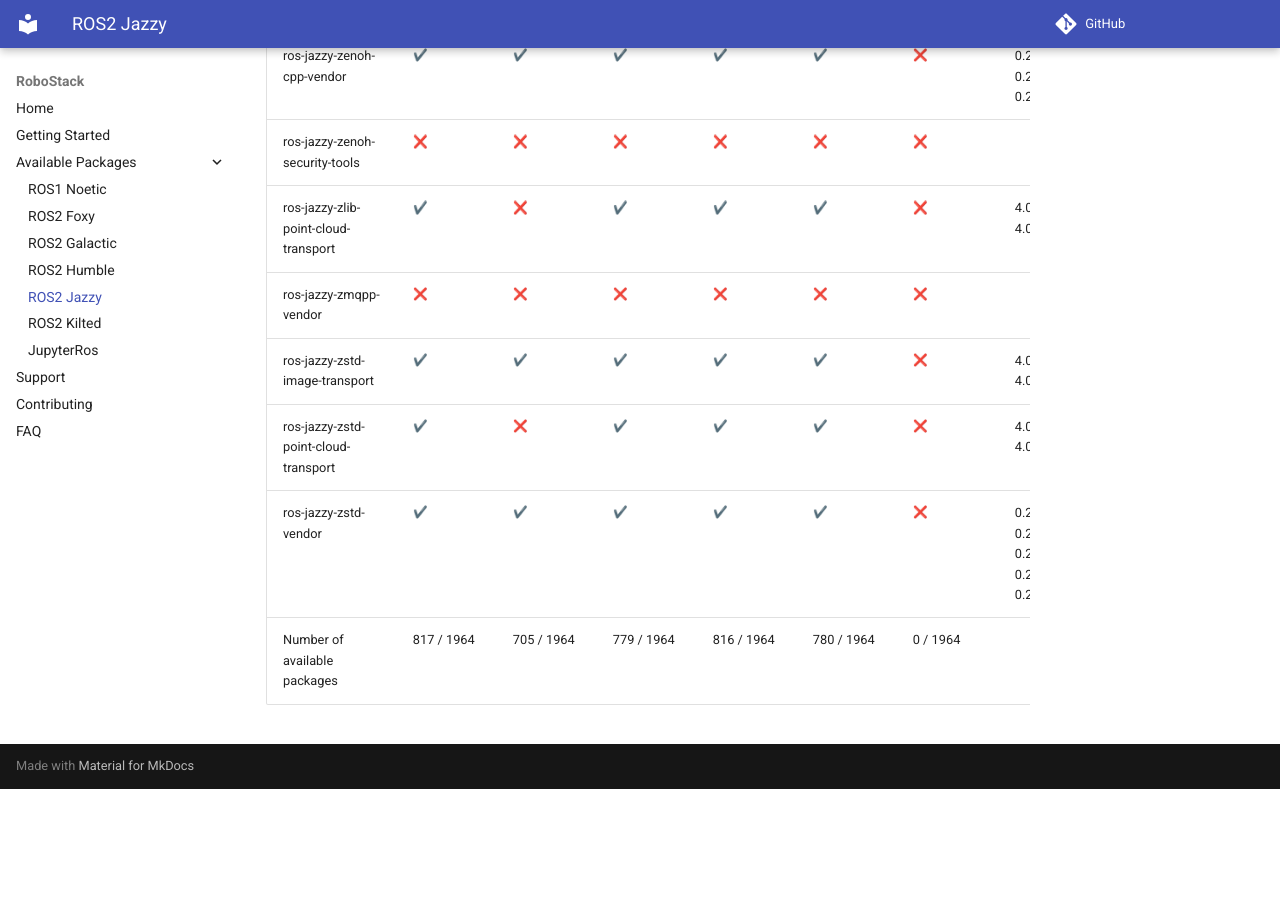
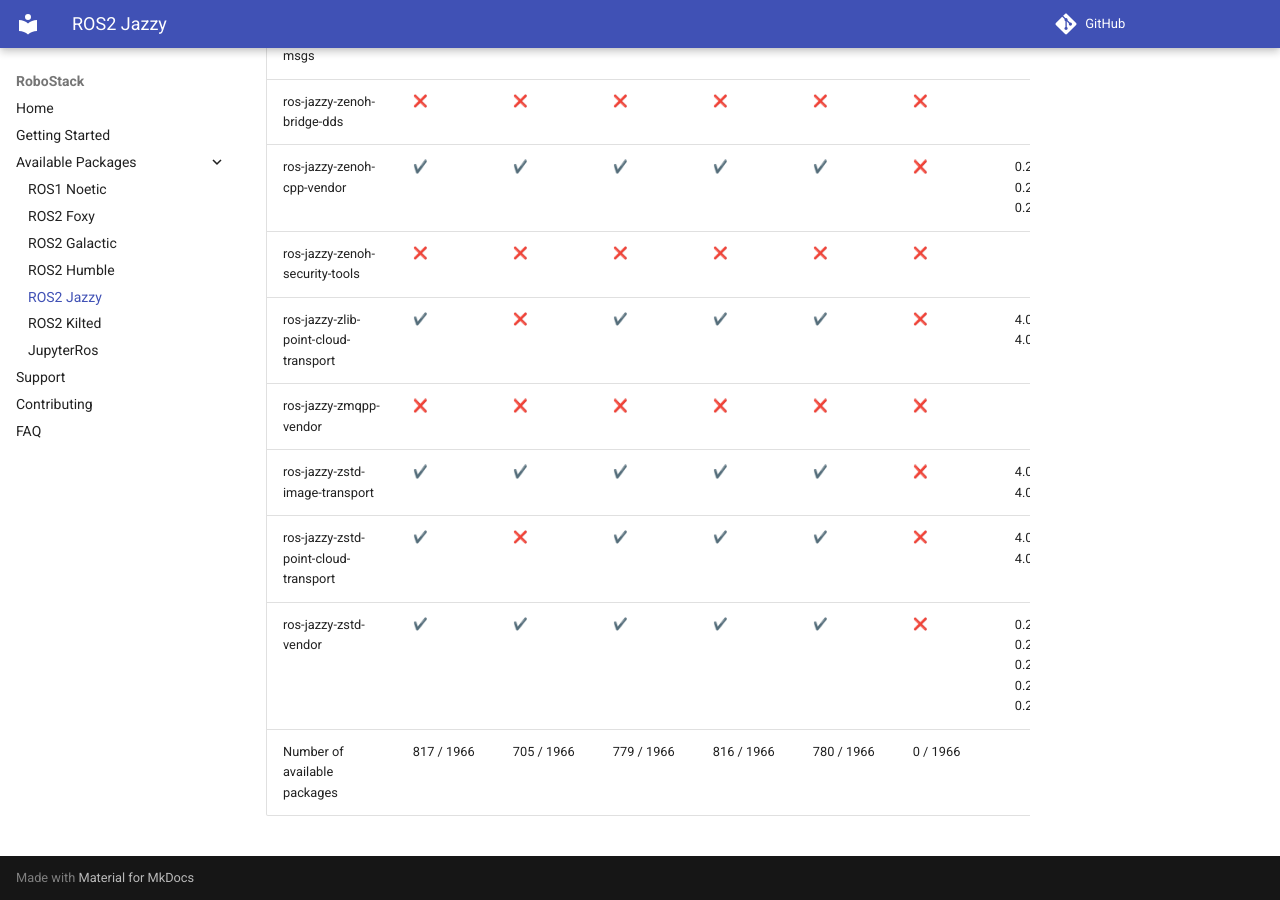
Before and after one commit to RoboStack/robostack.github.io, an MkDocs documentation site: the page built from docs/jazzy.md, in a window 1280 px wide and 900 px high, scrolled down 162472 px. Built offline with MkDocs 1.6.1 and Material for MkDocs 9.7.7, drawn with Linux system fonts in a browser that asks for light colours; emoji names are drawn with the system emoji font; comment, search, counter and statistics services are not loaded; before the commit the page ends 163261 px from its top, so only the background shows below that; some of the changed text lies outside the part shown.

Commit message:
Update tables

```diff
--- a/docs/jazzy.md
+++ b/docs/jazzy.md
@@ -1964,4 +1966,4 @@
 | ros-jazzy-zstd-image-transport | :heavy_check_mark: { data-sort='1' } | :heavy_check_mark: { data-sort='1' } | :heavy_check_mark: { data-sort='1' } | :heavy_check_mark: { data-sort='1' } | :heavy_check_mark: { data-sort='1' } | :x: { data-sort='0' } | 4.0.3, 4.0.4, 4.0.5, 4.0.6  |
 | ros-jazzy-zstd-point-cloud-transport | :heavy_check_mark: { data-sort='1' } | :x: { data-sort='0' } | :heavy_check_mark: { data-sort='1' } | :heavy_check_mark: { data-sort='1' } | :heavy_check_mark: { data-sort='1' } | :x: { data-sort='0' } | 4.0.1, 4.0.2, 4.0.3  |
 | ros-jazzy-zstd-vendor | :heavy_check_mark: { data-sort='1' } | :heavy_check_mark: { data-sort='1' } | :heavy_check_mark: { data-sort='1' } | :heavy_check_mark: { data-sort='1' } | :heavy_check_mark: { data-sort='1' } | :x: { data-sort='0' } | 0.26.3, 0.26.6, 0.26.7, 0.26.8, 0.26.9  |
-| Number of available packages |  817 / 1964 | 705 / 1964 | 779 / 1964 | 816 / 1964 | 780 / 1964 | 0 / 1964 |
+| Number of available packages |  817 / 1966 | 705 / 1966 | 779 / 1966 | 816 / 1966 | 780 / 1966 | 0 / 1966 |
```
Also changed, not shown: other parts of docs/jazzy.md (+2 -0 lines).
